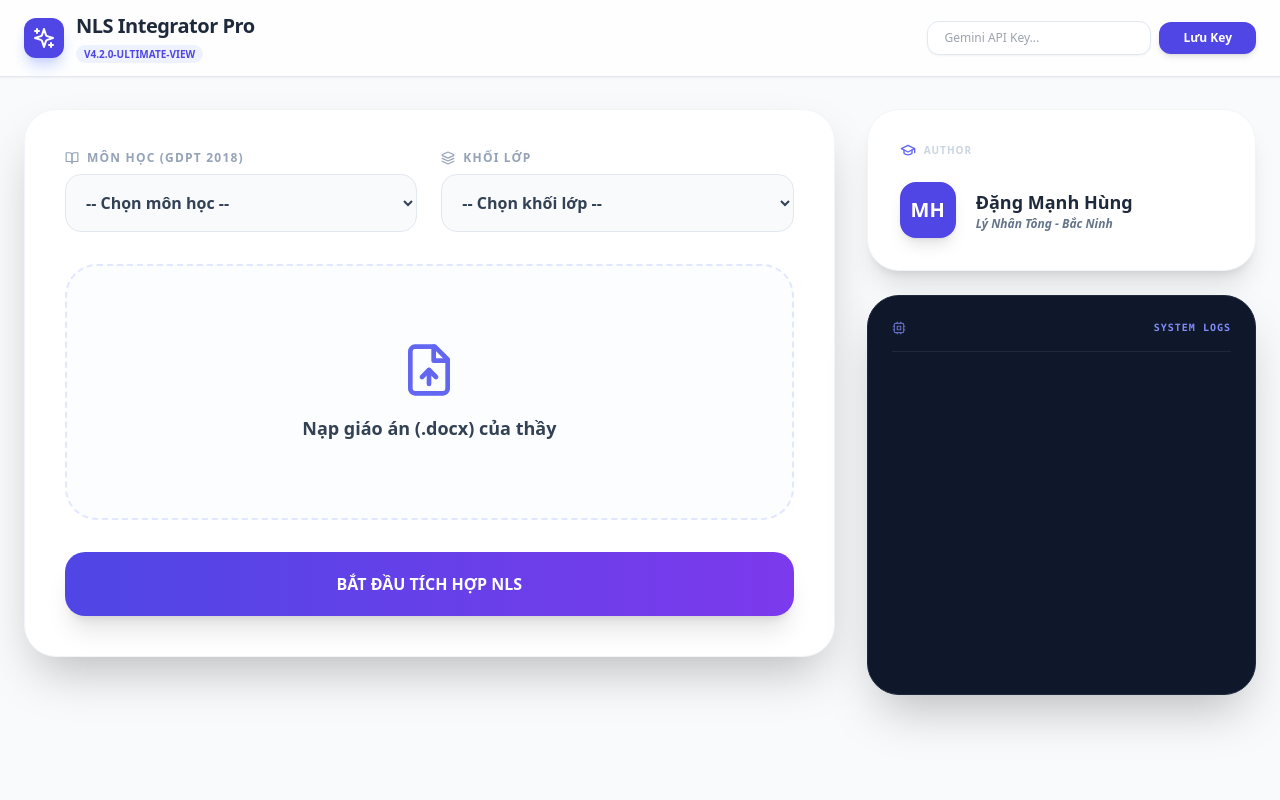
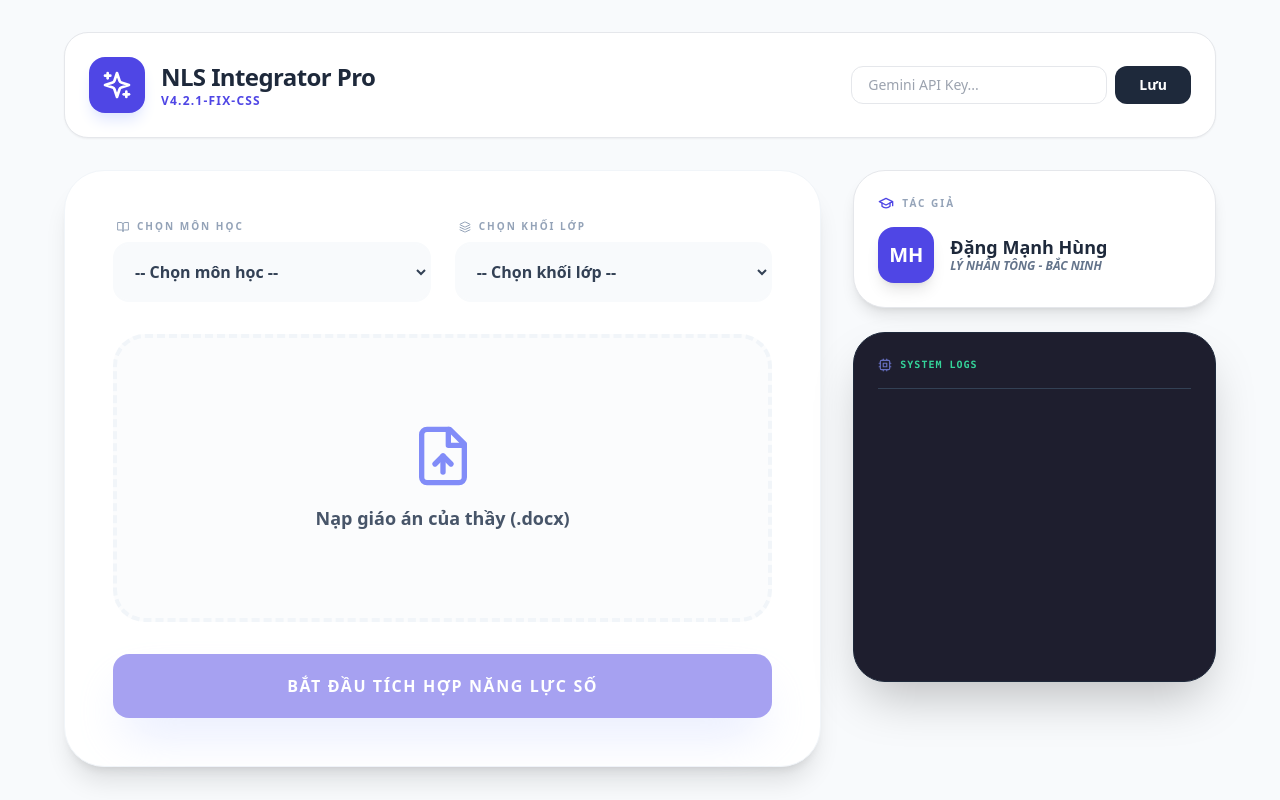
Before and after one commit to dmhungc3/nls-integrator-final-DMH, a React (Vite) app: page / in a window 1280 px wide. Built offline with nearby package versions, Linux system fonts and the light colour scheme.

Commit message:
Fix CSS and Word XML structure

```diff
--- a/App.tsx
+++ b/App.tsx
@@ -1,7 +1,7 @@
 import React, { useState, useEffect, useRef } from 'react';
 import {
   FileUp, Wand2, Download, Sparkles, GraduationCap, Cpu, CheckCircle2,
-  BookOpen, Smartphone, Zap, ListChecks, FileText, Clock, RefreshCw, Layers, Eye
+  BookOpen, Smartphone, Zap, ListChecks, RefreshCw, Layers
 } from 'lucide-react';
 import { AppState, SubjectType, GradeType } from './types';
 import { extractTextFromDocx, createIntegrationTextPrompt } from './utils';
@@ -9,7 +9,7 @@ import { generateCompetencyIntegration } from './services/geminiService';
 import { injectContentIntoDocx } from './services/docxManipulator';
 
 const App: React.FC = () => {
-  const APP_VERSION = "v4.2.0-ULTIMATE-VIEW";
+  const APP_VERSION = "v4.2.1-FIX-CSS";
   const [state, setState] = useState<AppState>({
     file: null, subject: '' as SubjectType, grade: '' as GradeType, isProcessing: false, step: 'upload', logs: [],
     config: { insertObjectives: true, insertMaterials: true, insertActivities: true, appendTable: true },
@@ -24,135 +24,114 @@ const App: React.FC = () => {
     if (savedKey) setUserApiKey(savedKey);
   }, []);
 
-  useEffect(() => {
-    if (scrollRef.current) scrollRef.current.scrollTop = scrollRef.current.scrollHeight;
-  }, [state.logs]);
-
   const addLog = (msg: string) => setState(prev => ({ ...prev, logs: [...prev.logs, msg] }));
 
   const handleAnalyze = async () => {
     if (!userApiKey || !state.file || !state.subject || !state.grade) {
-        addLog("🔴 Thầy vui lòng chọn đầy đủ Môn, Lớp và File giáo án!");
-        return;
+      addLog("🔴 Thầy vui lòng chọn đầy đủ Môn, Lớp và nạp file nhé!");
+      return;
     }
-    setState(prev => ({ ...prev, isProcessing: true, logs: ["⚡ Đang khởi chạy AI Chuyên gia Giáo dục..."] }));
+    setState(prev => ({ ...prev, isProcessing: true, logs: ["⚡ AI đang bắt đầu thiết kế NLS..."] }));
     try {
       const text = await extractTextFromDocx(state.file);
-      const content = await generateCompetencyIntegration(
-        createIntegrationTextPrompt(text, state.subject, state.grade, 'NLS', 'DEFAULT'),
-        userApiKey
-      );
-      addLog("✨ Đã thiết kế cấu trúc NLS thành công.");
-      setActiveTab('activities');
+      const content = await generateCompetencyIntegration(createIntegrationTextPrompt(text, state.subject, state.grade, 'NLS', 'DEFAULT'), userApiKey);
       setState(prev => ({ ...prev, isProcessing: false, generatedContent: content, step: 'review' }));
-    } catch (e) {
-      addLog("🔴 Lỗi AI. Vui lòng kiểm tra lại API Key.");
-      setState(prev => ({ ...prev, isProcessing: false }));
-    }
+      addLog("✨ Đã thiết kế xong bản xem trước.");
+    } catch (e) { addLog("🔴 Lỗi AI: Hãy kiểm tra lại API Key."); setState(prev => ({ ...prev, isProcessing: false })); }
   };
 
   const handleDownload = async () => {
     if (!state.file || !state.generatedContent) return;
-    setState(prev => ({ ...prev, isProcessing: true, logs: [...prev.logs, "⚡ Đang biên tập file Word chuẩn..."] }));
+    setState(prev => ({ ...prev, isProcessing: true, logs: ["⚡ Đang xuất file Word..."] }));
     try {
       const blob = await injectContentIntoDocx(state.file, state.generatedContent, 'NLS', addLog);
       const url = URL.createObjectURL(blob);
-      const a = document.createElement('a');
-      a.href = url;
-      a.download = `NLS-TichHop-${state.file.name}`;
-      document.body.appendChild(a);
+      const a = document.createElement('a'); a.href = url; a.download = `NLS-TichHop-${state.file.name}`;
       a.click();
-      document.body.removeChild(a);
       setState(prev => ({ ...prev, isProcessing: false, step: 'done', result: { fileName: a.download, blob } }));
-      addLog("✅ Đã xuất file Word thành công.");
-    } catch (error) {
-      addLog("🔴 Lỗi xuất file Word.");
-      setState(prev => ({ ...prev, isProcessing: false }));
-    }
+    } catch { addLog("🔴 Lỗi tạo file."); setState(prev => ({ ...prev, isProcessing: false })); }
   };
 
   return (
-    <div className="min-h-screen bg-[#f8fafc] font-sans text-slate-900 selection:bg-indigo-100">
-      {/* Header */}
-      <nav className="sticky top-0 z-50 w-full bg-white/80 backdrop-blur-md border-b border-slate-200 px-6 py-3 shadow-sm">
-        <div className="max-w-7xl mx-auto flex justify-between items-center">
-          <div className="flex items-center gap-3">
-            <div className="p-2 bg-indigo-600 rounded-xl text-white shadow-lg shadow-indigo-200"><Sparkles size={24}/></div>
-            <div>
-              <h1 className="font-extrabold text-slate-800 text-xl tracking-tight">NLS Integrator Pro</h1>
-              <span className="text-[10px] bg-indigo-50 text-indigo-600 px-2 py-0.5 rounded-full font-bold uppercase">{APP_VERSION}</span>
-            </div>
-          </div>
-          <div className="flex items-center gap-2">
-            <input
-              type="password"
-              value={userApiKey}
-              onChange={e => setUserApiKey(e.target.value)}
-              placeholder="Gemini API Key..."
-              className="text-xs border border-slate-200 rounded-xl px-4 py-2 w-56 focus:ring-2 focus:ring-indigo-500 outline-none transition-all shadow-sm"
-            />
-            <button onClick={() => { localStorage.setItem('gemini_api_key', userApiKey); addLog("✅ Đã lưu API Key."); }} className="bg-indigo-600 hover:bg-indigo-700 text-white text-xs font-bold px-6 py-2 rounded-xl transition-all shadow-md active:scale-95">Lưu Key</button>
+    <div className="min-h-screen bg-slate-50 font-sans p-4 md:p-8">
+      {/* HEADER DASHBOARD */}
+      <div className="max-w-6xl mx-auto bg-white rounded-3xl shadow-sm border p-6 mb-8 flex flex-col md:flex-row justify-between items-center gap-4">
+        <div className="flex items-center gap-4">
+          <div className="p-3 bg-indigo-600 rounded-2xl text-white shadow-lg shadow-indigo-100"><Sparkles size={32}/></div>
+          <div>
+            <h1 className="text-2xl font-black text-slate-800 tracking-tight">NLS Integrator Pro</h1>
+            <p className="text-xs font-bold text-indigo-600 uppercase tracking-widest">{APP_VERSION}</p>
           </div>
         </div>
-      </nav>
+        <div className="flex gap-2 w-full md:w-auto">
+          <input type="password" value={userApiKey} onChange={e => setUserApiKey(e.target.value)} placeholder="Gemini API Key..." className="flex-1 md:w-64 text-sm border rounded-xl px-4 py-2 outline-none focus:ring-2 focus:ring-indigo-500 transition-all"/>
+          <button onClick={() => localStorage.setItem('gemini_api_key', userApiKey)} className="bg-slate-800 text-white px-6 py-2 rounded-xl font-bold text-sm active:scale-95 transition-all">Lưu</button>
+        </div>
+      </div>
 
-      <main className="max-w-7xl mx-auto px-6 py-8 grid grid-cols-1 lg:grid-cols-12 gap-8">
-        <div className="lg:col-span-8 space-y-6">
+      <div className="max-w-6xl mx-auto grid grid-cols-1 lg:grid-cols-12 gap-8">
+        <div className="lg:col-span-8">
           {state.step === 'upload' && (
-            <div className="bg-white rounded-[2rem] shadow-2xl p-10 border border-slate-100 space-y-8 animate-in fade-in duration-500">
+            <div className="bg-white rounded-[2.5rem] shadow-xl p-8 md:p-12 border border-slate-100 space-y-8 animate-in fade-in duration-500">
               <div className="grid grid-cols-1 md:grid-cols-2 gap-6">
                 <div className="space-y-2">
-                  <label className="text-xs font-bold text-slate-400 uppercase tracking-widest flex items-center gap-2"><BookOpen size={14}/> Môn học (GDPT 2018)</label>
-                  <select className="w-full p-4 rounded-2xl border border-slate-200 bg-slate-50 font-bold text-slate-700 focus:ring-2 focus:ring-indigo-500 outline-none transition-all" value={state.subject} onChange={e => setState(prev => ({...prev, subject: e.target.value as SubjectType}))}>
+                  <label className="text-[10px] font-black text-slate-400 uppercase tracking-[0.2em] ml-1 flex items-center gap-2"><BookOpen size={12}/> Chọn Môn học</label>
+                  <select className="w-full p-4 rounded-2xl border-2 border-slate-50 bg-slate-50 font-bold text-slate-700 outline-none focus:border-indigo-500 focus:bg-white transition-all cursor-pointer" value={state.subject} onChange={e => setState(prev => ({...prev, subject: e.target.value as SubjectType}))}>
                     <option value="">-- Chọn môn học --</option>
                     <optgroup label="Môn Bắt buộc"><option value="Toán">Toán học</option><option value="Ngữ văn">Ngữ văn</option><option value="Tiếng Anh">Tiếng Anh</option><option value="Lịch sử">Lịch sử</option></optgroup>
-                    <optgroup label="Môn Lựa chọn"><option value="Vật lý">Vật lý</option><option value="Hóa học">Hóa học</option><option value="Sinh học">Sinh học</option><option value="Địa lý">Địa lý</option><option value="Tin học">Tin học</option><option value="Công nghệ">Công nghệ</option></optgroup>
+                    <optgroup label="Môn Lựa chọn"><option value="Vật lý">Vật lý</option><option value="Hóa học">Hóa học</option><option value="Sinh học">Sinh học</option><option value="Tin học">Tin học</option></optgroup>
                   </select>
                 </div>
                 <div className="space-y-2">
-                  <label className="text-xs font-bold text-slate-400 uppercase tracking-widest flex items-center gap-2"><Layers size={14}/> Khối lớp</label>
-                  <select className="w-full p-4 rounded-2xl border border-slate-200 bg-slate-50 font-bold text-slate-700 focus:ring-2 focus:ring-indigo-500 outline-none transition-all" value={state.grade} onChange={e => setState(prev => ({...prev, grade: e.target.value as GradeType}))}>
+                  <label className="text-[10px] font-black text-slate-400 uppercase tracking-[0.2em] ml-1 flex items-center gap-2"><Layers size={12}/> Chọn Khối lớp</label>
+                  <select className="w-full p-4 rounded-2xl border-2 border-slate-50 bg-slate-50 font-bold text-slate-700 outline-none focus:border-indigo-500 focus:bg-white transition-all cursor-pointer" value={state.grade} onChange={e => setState(prev => ({...prev, grade: e.target.value as GradeType}))}>
                     <option value="">-- Chọn khối lớp --</option>
-                    <optgroup label="Cấp THPT"><option value="Lớp 10">Lớp 10</option><option value="Lớp 11">Lớp 11</option><option value="Lớp 12">Lớp 12</option></optgroup>
-                    <optgroup label="Cấp THCS"><option value="Lớp 6">Lớp 6</option><option value="Lớp 7">Lớp 7</option><option value="Lớp 8">Lớp 8</option><option value="Lớp 9">Lớp 9</option></optgroup>
+                    <optgroup label="THPT"><option value="Lớp 10">Lớp 10</option><option value="Lớp 11">Lớp 11</option><option value="Lớp 12">Lớp 12</option></optgroup>
+                    <optgroup label="THCS"><option value="Lớp 6">Lớp 6</option><option value="Lớp 7">Lớp 7</option><option value="Lớp 8">Lớp 8</option><option value="Lớp 9">Lớp 9</option></optgroup>
                   </select>
                 </div>
               </div>
 
-              <label className="group flex flex-col items-center justify-center w-full h-64 border-2 border-dashed border-indigo-100 bg-indigo-50/20 rounded-[2rem] cursor-pointer hover:bg-indigo-50 transition-all duration-300">
-                <FileUp size={56} className="text-indigo-500 mb-4 group-hover:-translate-y-2 transition-transform duration-300"/>
-                <p className="font-extrabold text-lg text-slate-700">{state.file ? state.file.name : "Nạp giáo án (.docx) của thầy"}</p>
+              <label className="flex flex-col items-center justify-center w-full h-72 border-4 border-dashed border-slate-100 bg-slate-50/50 rounded-[2rem] cursor-pointer hover:bg-indigo-50/30 hover:border-indigo-200 transition-all duration-300">
+                <FileUp size={64} className="text-indigo-400 mb-4"/>
+                <p className="text-lg font-extrabold text-slate-600">{state.file ? state.file.name : "Nạp giáo án của thầy (.docx)"}</p>
                 <input type="file" accept=".docx" className="hidden" onChange={e => e.target.files && setState(prev => ({...prev, file: e.target.files![0]}))}/>
               </label>
 
-              <button disabled={!state.file || !state.subject || !state.grade || state.isProcessing} onClick={handleAnalyze} className="w-full py-5 bg-gradient-to-r from-indigo-600 to-violet-600 text-white rounded-[1.25rem] font-black shadow-xl active:scale-[0.98] transition-all">
-                {state.isProcessing ? <RefreshCw className="animate-spin" size={20}/> : "BẮT ĐẦU TÍCH HỢP NLS"}
+              <button disabled={!state.file || !state.subject || state.isProcessing} onClick={handleAnalyze} className="w-full py-5 bg-indigo-600 hover:bg-indigo-700 text-white rounded-2xl font-black shadow-2xl shadow-indigo-200 disabled:opacity-50 transition-all uppercase tracking-widest active:scale-[0.98]">
+                {state.isProcessing ? <RefreshCw className="animate-spin inline mr-2"/> : null}
+                Bắt đầu tích hợp năng lực số
               </button>
             </div>
           )}
 
           {state.step === 'review' && state.generatedContent && (
-            <div className="bg-white rounded-[2rem] shadow-xl border border-slate-100 overflow-hidden animate-in zoom-in-95 duration-500">
+            <div className="bg-white rounded-[2.5rem] shadow-2xl border border-slate-100 overflow-hidden animate-in zoom-in-95 duration-500">
               <div className="p-6 border-b bg-slate-50 flex justify-between items-center">
-                <div className="flex items-center gap-2"><div className="w-2 h-8 bg-indigo-600 rounded-full"></div><h3 className="font-extrabold text-slate-800 text-lg uppercase">Xem trước NLS chèn vào từng mục</h3></div>
-                <button onClick={handleDownload} className="bg-indigo-600 hover:bg-indigo-700 text-white px-8 py-3 rounded-2xl font-black text-sm flex items-center gap-2 shadow-lg active:scale-95 transition-all"><Download size={18}/> Xuất file Word</button>
+                <h3 className="font-black text-slate-800 text-lg uppercase">Bản xem trước tích hợp</h3>
+                <button onClick={handleDownload} className="bg-indigo-600 hover:bg-indigo-700 text-white px-8 py-3 rounded-2xl font-black text-sm flex items-center gap-2 shadow-lg active:scale-95 transition-all">
+                  <Download size={18}/> Xuất file Word
+                </button>
               </div>
-              <div className="flex border-b overflow-x-auto no-scrollbar bg-white sticky top-0 z-10">
-                {[{id: 'activities', label: '3. Hoạt động', icon: Zap}, {id: 'objectives', label: '1. Mục tiêu', icon: BookOpen}, {id: 'materials', label: '2. Học liệu', icon: Smartphone}, {id: 'matrix', label: '4. Ma trận', icon: ListChecks}].map(t => (
-                  <button key={t.id} onClick={() => setActiveTab(t.id as any)} className={`flex-1 min-w-[120px] py-5 text-xs font-bold uppercase flex items-center justify-center gap-2 transition-all ${activeTab === t.id ? 'text-indigo-600 border-b-4 border-indigo-600 bg-indigo-50/30' : 'text-slate-400 hover:bg-slate-50'}`}>
+              <div className="flex border-b bg-white overflow-x-auto">
+                {[{id: 'activities', label: 'Hoạt động', icon: Zap}, {id: 'objectives', label: 'Mục tiêu', icon: BookOpen}, {id: 'materials', label: 'Học liệu', icon: Smartphone}, {id: 'matrix', label: 'Ma trận', icon: ListChecks}].map(t => (
+                  <button key={t.id} onClick={() => setActiveTab(t.id as any)} className={`flex-1 min-w-[120px] py-5 text-xs font-black uppercase flex items-center justify-center gap-2 transition-all ${activeTab === t.id ? 'text-indigo-600 border-b-4 border-indigo-600 bg-indigo-50/50' : 'text-slate-400 hover:bg-slate-50'}`}>
                     <t.icon size={14}/> {t.label}
                   </button>
                 ))}
               </div>
-              <div className="p-8 h-[500px] overflow-y-auto bg-[#fcfdfe] custom-scrollbar">
+              <div className="p-8 h-[450px] overflow-y-auto bg-white">
                 {activeTab === 'activities' ? (
                   <div className="space-y-6">
                     {state.generatedContent.activities_integration.map((act, i) => (
-                      <div key={i} className="bg-blue-50/40 p-6 rounded-[1.5rem] border border-blue-100"><div className="flex items-center gap-2 mb-3 text-blue-700 font-black text-xs uppercase border-b border-blue-100 pb-2"><Zap size={16} className="fill-blue-600"/> Vị trí: {act.anchor_text}</div><p className="text-sm text-blue-900 leading-relaxed font-medium">👉 {act.content}</p></div>
+                      <div key={i} className="bg-indigo-50/30 p-6 rounded-3xl border border-indigo-100 shadow-sm">
+                        <div className="flex items-center gap-2 mb-3 text-indigo-700 font-black text-xs uppercase border-b border-indigo-100 pb-2"><Zap size={16}/> {act.anchor_text}</div>
+                        <p className="text-sm text-indigo-900 font-medium leading-relaxed">👉 {act.content}</p>
+                      </div>
                     ))}
                   </div>
                 ) : (
-                  <div className="bg-emerald-50/40 p-8 rounded-[1.5rem] border border-emerald-100 text-sm text-emerald-900 whitespace-pre-wrap leading-relaxed font-bold shadow-inner italic">
+                  <div className="text-sm text-slate-600 font-bold whitespace-pre-wrap leading-relaxed italic bg-emerald-50/30 p-8 rounded-3xl border border-emerald-100 shadow-inner">
                     {activeTab === 'objectives' ? state.generatedContent.objectives_addition : activeTab === 'materials' ? state.generatedContent.materials_addition : state.generatedContent.appendix_table}
                   </div>
                 )}
@@ -161,36 +140,31 @@ const App: React.FC = () => {
           )}
 
           {state.step === 'done' && (
-            <div className="bg-white rounded-[2rem] p-16 text-center shadow-xl border border-emerald-100 animate-in fade-in duration-700">
+            <div className="bg-white rounded-[2.5rem] p-16 text-center shadow-2xl border border-emerald-100">
               <div className="w-24 h-24 bg-emerald-50 text-emerald-500 rounded-full flex items-center justify-center mx-auto mb-8 shadow-inner"><CheckCircle2 size={48}/></div>
-              <h2 className="text-3xl font-black text-slate-800">Thành công!</h2>
-              <p className="text-slate-500 mt-4 text-lg font-medium">Giáo án đã được tải xuống với nội dung y hệt bản xem trước.</p>
-              <button onClick={() => window.location.reload()} className="mt-10 bg-slate-800 text-white px-12 py-4 rounded-2xl font-bold shadow-xl active:scale-95 transition-all">Làm bài tiếp theo</button>
+              <h2 className="text-3xl font-black text-slate-800 mb-4">Thành công rồi thầy ơi!</h2>
+              <button onClick={() => window.location.reload()} className="bg-slate-800 text-white px-12 py-4 rounded-2xl font-bold shadow-xl active:scale-95 transition-all">Tiếp tục bài khác</button>
             </div>
           )}
         </div>
 
+        {/* LOG TERMINAL */}
         <div className="lg:col-span-4 space-y-6">
-          <div className="bg-white p-8 rounded-[2rem] shadow-xl border border-slate-100">
-            <h4 className="text-[10px] font-black text-slate-300 uppercase mb-6 tracking-widest flex items-center gap-2"><GraduationCap size={16} className="text-indigo-500"/> Author</h4>
-            <div className="flex items-center gap-5">
+          <div className="bg-white p-6 rounded-[2rem] shadow-lg border">
+            <h4 className="text-[10px] font-black text-slate-400 uppercase mb-4 flex items-center gap-2 tracking-[0.2em]"><GraduationCap size={16} className="text-indigo-600"/> Tác giả</h4>
+            <div className="flex items-center gap-4">
               <div className="w-14 h-14 bg-indigo-600 text-white rounded-2xl flex items-center justify-center font-black text-xl shadow-lg">MH</div>
-              <div><p className="font-extrabold text-slate-800 text-lg">Đặng Mạnh Hùng</p><p className="text-xs text-slate-500 font-bold italic">Lý Nhân Tông - Bắc Ninh</p></div>
+              <div><p className="font-black text-slate-800 text-lg leading-tight">Đặng Mạnh Hùng</p><p className="text-xs text-slate-500 font-bold uppercase italic">Lý Nhân Tông - Bắc Ninh</p></div>
             </div>
           </div>
-          <div className="bg-[#0f172a] p-6 rounded-[2rem] shadow-2xl h-[400px] flex flex-col font-mono text-[10px] border border-slate-800">
-            <div className="flex items-center justify-between border-b border-slate-800 pb-4 mb-4 text-indigo-400 font-bold uppercase tracking-widest"><Cpu size={14} className="animate-pulse"/> System Logs</div>
-            <div ref={scrollRef} className="flex-1 overflow-y-auto space-y-3 text-slate-400 custom-scrollbar pr-2">
-              {state.logs.map((l, i) => (
-                <div key={i} className="flex gap-2 leading-relaxed border-l-2 border-indigo-500/20 pl-3">
-                  <span className="text-slate-600 shrink-0">[{new Date().toLocaleTimeString('en-GB',{hour12:false,minute:'2-digit',second:'2-digit'})}]</span>
-                  <span className={l.includes('🔴') ? 'text-rose-400' : 'text-slate-300'}>{l}</span>
-                </div>
-              ))}
+          <div className="bg-[#1e1e2e] p-6 rounded-[2rem] shadow-2xl h-[350px] flex flex-col font-mono text-[10px] border border-slate-800 text-emerald-400">
+            <div className="flex items-center gap-2 border-b border-slate-700 pb-4 mb-4 font-bold uppercase tracking-widest"><Cpu size={14} className="animate-pulse text-indigo-400"/> System Logs</div>
+            <div className="flex-1 overflow-y-auto space-y-2">
+              {state.logs.map((l, i) => <div key={i} className="leading-relaxed border-l-2 border-slate-700 pl-3">[{new Date().toLocaleTimeString('en-GB',{hour12:false,minute:'2-digit',second:'2-digit'})}] {l}</div>)}
             </div>
           </div>
         </div>
-      </main>
+      </div>
     </div>
   );
 };
```
Also changed, not shown: services/docxManipulator.ts (+22 -22 lines).
